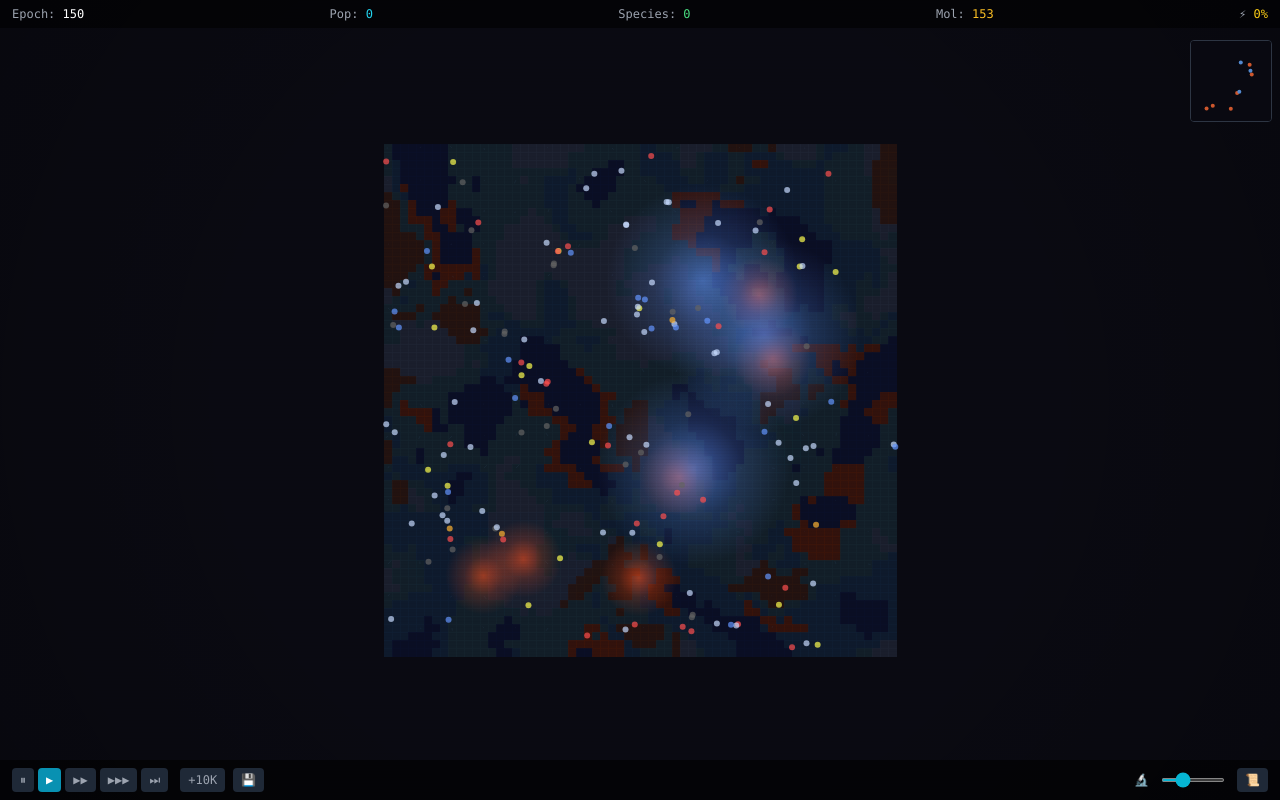
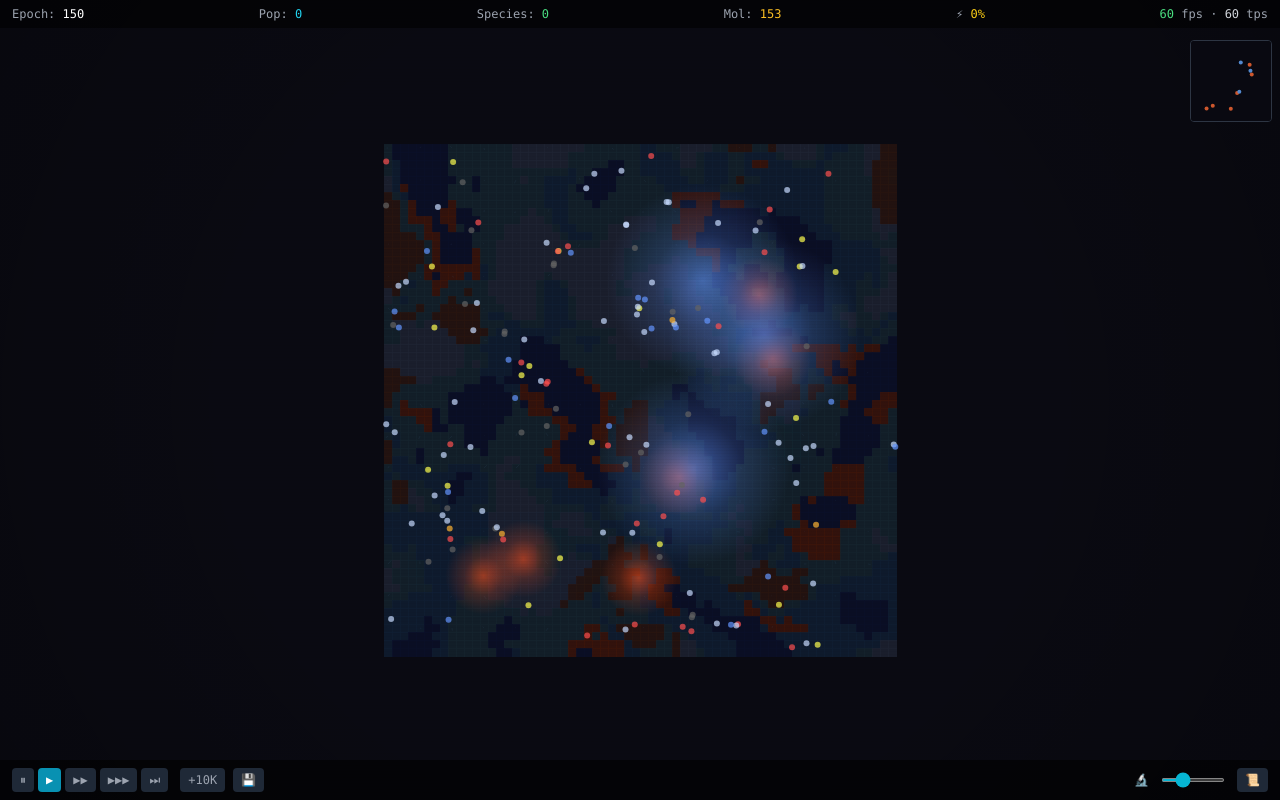
Before and after one commit to colesmailbox96-tech/Genesis-Engine, a React (Vite) app: page / in a window 1280 px wide. Both pictures are taken after a click on the button "▶ Begin New Simulation". Built offline with nearby package versions, Linux system fonts and the light colour scheme.

Commit message:
feat: add FPS/TPS performance monitor to HUD and GameLoop metrics tracking
Co-authored-by: colesmailbox96-tech <261223987+colesmailbox96-tech@users.noreply.github.com>

```diff
--- a/src/engine/GameLoop.ts
+++ b/src/engine/GameLoop.ts
@@ -1,3 +1,10 @@
+export interface PerformanceMetrics {
+  fps: number;
+  tps: number;       // ticks per second (actual)
+  frameTimeMs: number;
+  tickTimeMs: number;
+}
+
 export class GameLoop {
   private tickCallback: (dt: number) => void;
   private renderCallback: (interpolation: number) => void;
@@ -11,6 +18,14 @@ export class GameLoop {
   private _tick: number = 0;
   private frameBudgetMs: number = 16; // target ~60fps
   private adaptiveMaxTicks: number = 10;
+
+  // Performance tracking
+  private _frameCount: number = 0;
+  private _tickCount: number = 0;
+  private _lastPerfTime: number = 0;
+  private _lastTickDuration: number = 0;
+  private _lastFrameDelta: number = 16;
+  private _perfMetrics: PerformanceMetrics = { fps: 0, tps: 0, frameTimeMs: 0, tickTimeMs: 0 };
 
   constructor(
     tickRate: number,
@@ -27,6 +42,7 @@ export class GameLoop {
     if (this.running) return;
     this.running = true;
     this.lastTime = performance.now();
+    this._lastPerfTime = this.lastTime;
     this.loop(this.lastTime);
   }
 
@@ -50,6 +66,10 @@ export class GameLoop {
     return this.running;
   }
 
+  get performanceMetrics(): PerformanceMetrics {
+    return this._perfMetrics;
+  }
+
   // Run N ticks synchronously without rendering (for epoch skip)
   skipTicks(count: number): void {
     const dt = this.tickInterval / 1000;
@@ -65,6 +85,7 @@ export class GameLoop {
 
     let delta = time - this.lastTime;
     this.lastTime = time;
+    this._lastFrameDelta = delta;
 
     // Cap delta to prevent spiral of death
     if (delta > 250) delta = 250;
@@ -89,8 +110,26 @@ export class GameLoop {
       }
     }
 
+    this._lastTickDuration = performance.now() - tickStartTime;
+    this._tickCount += ticksThisFrame;
+    this._frameCount++;
+
+    // Update performance metrics every second
+    const elapsed = time - this._lastPerfTime;
+    if (elapsed >= 1000) {
+      this._perfMetrics = {
+        fps: Math.round(this._frameCount * 1000 / elapsed),
+        tps: Math.round(this._tickCount * 1000 / elapsed),
+        frameTimeMs: Math.round(this._lastFrameDelta * 10) / 10,
+        tickTimeMs: Math.round(this._lastTickDuration * 10) / 10,
+      };
+      this._frameCount = 0;
+      this._tickCount = 0;
+      this._lastPerfTime = time;
+    }
+
     // Adapt max ticks based on actual frame timing
-    const tickDuration = performance.now() - tickStartTime;
+    const tickDuration = this._lastTickDuration;
     if (tickDuration > this.frameBudgetMs * 0.8 && this.adaptiveMaxTicks > 2) {
       this.adaptiveMaxTicks = Math.max(2, this.adaptiveMaxTicks - 1);
     } else if (tickDuration < this.frameBudgetMs * 0.4 && this.adaptiveMaxTicks < 20) {
--- a/src/store.ts
+++ b/src/store.ts
@@ -30,6 +30,8 @@ export interface GameStore {
   speciesCount: number;
   moleculeCount: number;
   milestones: MilestoneEvent[];
+  fps: number;
+  tps: number;
 
   // Actions
   initSimulation: (seed?: number, config?: SimConfig) => void;
@@ -44,6 +46,7 @@ export interface GameStore {
   setShowStats: (show: boolean) => void;
   setVolume: (volume: number) => void;
   updateStats: () => void;
+  updatePerf: (fps: number, tps: number) => void;
   saveState: () => boolean;
   loadSavedState: () => SaveData | null;
   hasSavedState: () => boolean;
@@ -67,6 +70,8 @@ export const useGameStore = create<GameStore>((set, get) => ({
   population: 0,
   speciesCount: 0,
   moleculeCount: 0,
+  fps: 0,
+  tps: 0,
   milestones: [],
 
   initSimulation: (seed, config) => {
@@ -118,6 +123,8 @@ export const useGameStore = create<GameStore>((set, get) => ({
     set(newState);
   },
 
+  updatePerf: (fps, tps) => set({ fps, tps }),
+
   saveState: () => {
     const sim = get().simulation;
     if (!sim) return false;
--- a/src/ui/GameCanvas.tsx
+++ b/src/ui/GameCanvas.tsx
@@ -102,6 +102,12 @@ export default function GameCanvas() {
         if (state.simulation.tick % 30 === 0) {
           state.updateStats();
         }
+
+        // Update perf metrics from game loop
+        const perf = loop.performanceMetrics;
+        if (perf.fps > 0) {
+          state.updatePerf(perf.fps, perf.tps);
+        }
       }
     );
 
--- a/src/ui/HUD.tsx
+++ b/src/ui/HUD.tsx
@@ -2,7 +2,7 @@ import React from 'react';
 import { useGameStore } from '../store';
 
 export default function HUD() {
-  const { tick, population, speciesCount, moleculeCount, simulation } = useGameStore();
+  const { tick, population, speciesCount, moleculeCount, simulation, fps, tps } = useGameStore();
 
   if (!simulation) return null;
 
@@ -12,6 +12,8 @@ export default function HUD() {
         Math.max(1, orgs.reduce((s, o) => s + o.phenotype.energyCapacity, 0)) * 100)
     : 0;
 
+  const fpsColor = fps >= 50 ? 'text-green-400' : fps >= 30 ? 'text-yellow-400' : 'text-red-400';
+
   return (
     <div className="absolute top-0 left-0 right-0 flex items-center justify-between px-3 py-1.5 bg-black/60 text-xs font-mono z-20 pointer-events-none">
       <span className="text-gray-400">Epoch: <span className="text-white">{tick.toLocaleString()}</span></span>
@@ -19,6 +21,7 @@ export default function HUD() {
       <span className="text-gray-400">Species: <span className="text-green-400">{speciesCount}</span></span>
       <span className="text-gray-400">Mol: <span className="text-amber-400">{moleculeCount}</span></span>
       <span className="text-gray-400">⚡ <span className="text-yellow-400">{energyPct}%</span></span>
+      <span className="text-gray-400"><span className={fpsColor}>{fps}</span> fps · <span className="text-gray-300">{tps}</span> tps</span>
     </div>
   );
 }
```
